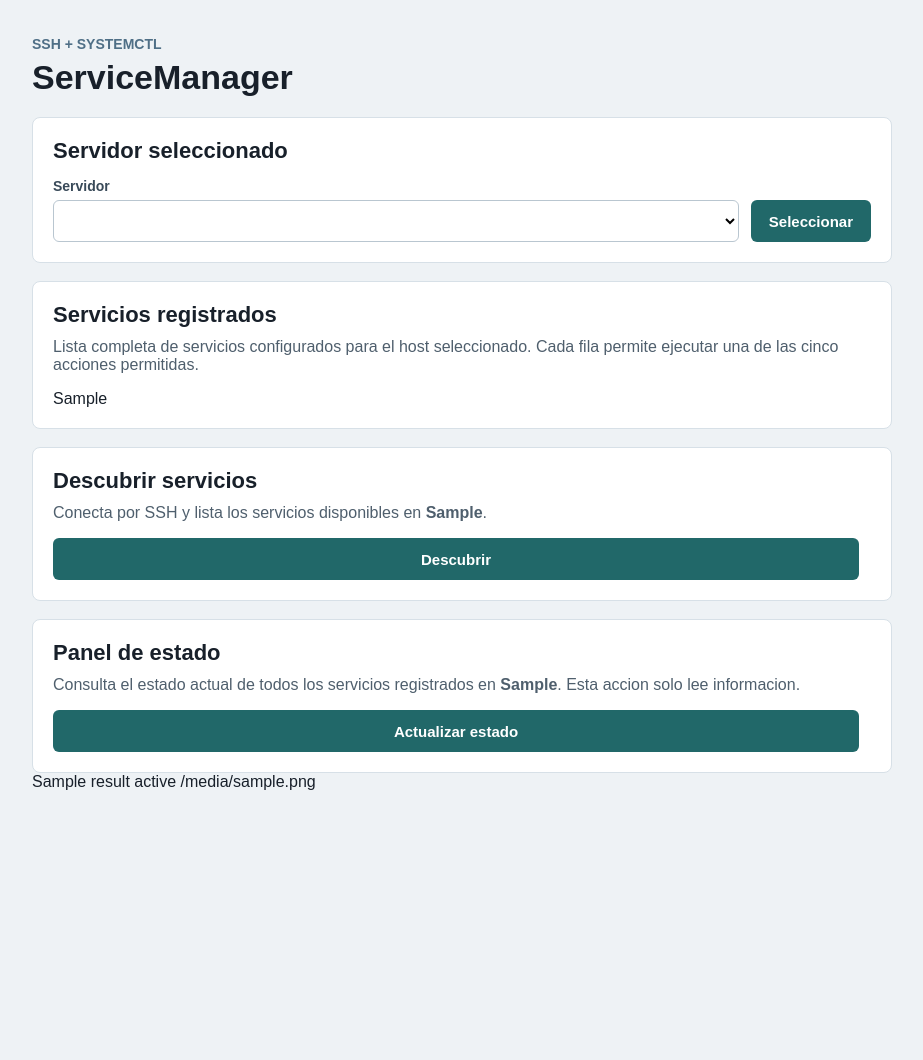
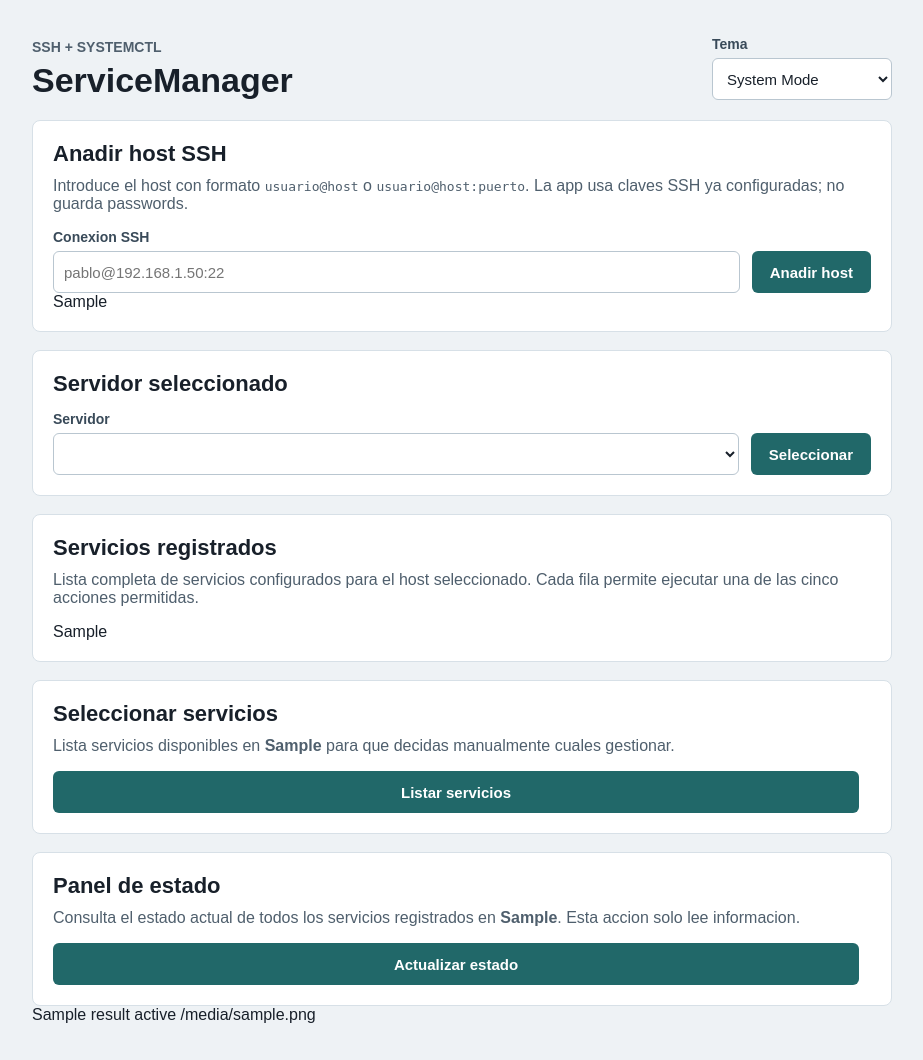
Before and after one commit to Pabldi08/ServiceManager, a Python web app: template templates/index.html in a window 1280 px wide. Shown: the whole page, without its empty margins (178-1101 px from the left). Before the commit the page ends 790 px from the top, so only its background shows below. Run offline with Jinja, Linux system fonts and the light colour scheme; the template is opened without the code that fills it: most values are stand-ins (such as "Sample title", 1, 10 or a date in 2020); lists and menus that the app fills with data are empty.

Commit message:
mejorar gestión de hosts, persistencia y accesibilidad
- Migración de configuración estática a persistencia editable desde la UI. - Implementación de selector de tema (claro, oscuro, sistema) con localStorage. - Añadida funcionalidad para agregar hosts SSH manualmente (usuario@host) sin contraseñas. - Cambio de descubrimiento automático por gestión manual de servicios mediante 'systemctl'. - Refactorización de la interfaz para mejorar la legibilidad y actualización del README.

```diff
--- a/app/remote.py
+++ b/app/remote.py
@@ -65,7 +65,7 @@
 
 def runRemoteSystemctl(hostName, action, serviceName):
     validateAction(action)
-    validateService(serviceName)
+    validateService(serviceName, hostName)
 
     return runRemoteCommand(
         hostName,
--- a/app/status.py
+++ b/app/status.py
@@ -15,7 +15,7 @@
 
 
 def getServiceStatus(hostName, serviceName):
-    validateService(serviceName)
+    validateService(serviceName, hostName)
 
     result = runRemoteCommand(
         hostName,
@@ -34,7 +34,7 @@
 def getServiceStatuses(hostName):
     statuses = []
 
-    for serviceKey, serviceName in getAllowedServices().items():
+    for serviceKey, serviceName in getAllowedServices(hostName).items():
         status = getServiceStatus(hostName, serviceName)
         status["key"] = serviceKey
         statuses.append(status)
--- a/static/styles.css
+++ b/static/styles.css
@@ -1,8 +1,60 @@
 :root {
+  --page-bg: #eef2f5;
+  --text: #18202a;
+  --muted: #4f5f6d;
+  --panel-bg: #ffffff;
+  --border: #d7e0e7;
+  --soft-border: #edf1f4;
+  --field-bg: #ffffff;
+  --field-border: #b9c6d0;
+  --primary: #216869;
+  --primary-hover: #195354;
+  --secondary: #394a59;
+  --secondary-hover: #25313c;
+  --code-bg: #111827;
+  --code-text: #e5e7eb;
   color-scheme: light;
   font-family: Arial, Helvetica, sans-serif;
-  background: #eef2f5;
-  color: #18202a;
+  background: var(--page-bg);
+  color: var(--text);
+}
+
+:root[data-theme="dark"] {
+  --page-bg: #111827;
+  --text: #f3f4f6;
+  --muted: #cbd5e1;
+  --panel-bg: #1f2937;
+  --border: #374151;
+  --soft-border: #334155;
+  --field-bg: #111827;
+  --field-border: #64748b;
+  --primary: #2dd4bf;
+  --primary-hover: #14b8a6;
+  --secondary: #475569;
+  --secondary-hover: #64748b;
+  --code-bg: #020617;
+  --code-text: #f8fafc;
+  color-scheme: dark;
+}
+
+@media (prefers-color-scheme: dark) {
+  :root[data-theme="system"] {
+    --page-bg: #111827;
+    --text: #f3f4f6;
+    --muted: #cbd5e1;
+    --panel-bg: #1f2937;
+    --border: #374151;
+    --soft-border: #334155;
+    --field-bg: #111827;
+    --field-border: #64748b;
+    --primary: #2dd4bf;
+    --primary-hover: #14b8a6;
+    --secondary: #475569;
+    --secondary-hover: #64748b;
+    --code-bg: #020617;
+    --code-text: #f8fafc;
+    color-scheme: dark;
+  }
 }
 
 * {
@@ -11,6 +63,8 @@
 
 body {
   margin: 0;
+  background: var(--page-bg);
+  color: var(--text);
 }
 
 .app {
@@ -19,12 +73,16 @@
 }
 
 .app-header {
+  display: flex;
+  justify-content: space-between;
+  gap: 16px;
+  align-items: end;
   margin-bottom: 20px;
 }
 
 .app-header p {
   margin: 0 0 6px;
-  color: #4f6f86;
+  color: var(--muted);
   font-size: 14px;
   font-weight: 700;
   text-transform: uppercase;
@@ -35,10 +93,14 @@
   font-size: 34px;
 }
 
+.theme-control {
+  min-width: 180px;
+}
+
 .panel,
 .result {
-  background: #ffffff;
-  border: 1px solid #d7e0e7;
+  background: var(--panel-bg);
+  border: 1px solid var(--border);
   border-radius: 8px;
   padding: 20px;
 }
@@ -54,7 +116,7 @@
 
 .panel p {
   margin: -4px 0 16px;
-  color: #4f5f6d;
+  color: var(--muted);
 }
 
 form {
@@ -105,21 +167,22 @@
 .service-actions button {
   min-height: 36px;
   padding: 0 10px;
-  background: #394a59;
+  background: var(--secondary);
   font-size: 13px;
 }
 
 .service-actions button:hover {
-  background: #25313c;
+  background: var(--secondary-hover);
 }
 
 label {
   display: block;
-  color: #394a59;
+  color: var(--secondary);
   font-size: 14px;
   font-weight: 700;
 }
 
+input,
 select,
 button {
   width: 100%;
@@ -130,14 +193,23 @@
 
 select {
   margin-top: 6px;
-  border: 1px solid #b9c6d0;
-  background: #ffffff;
+  border: 1px solid var(--field-border);
+  background: var(--field-bg);
+  color: var(--text);
+  padding: 0 10px;
+}
+
+input {
+  margin-top: 6px;
+  border: 1px solid var(--field-border);
+  background: var(--field-bg);
+  color: var(--text);
   padding: 0 10px;
 }
 
 button {
   border: 0;
-  background: #216869;
+  background: var(--primary);
   color: #ffffff;
   cursor: pointer;
   font-weight: 700;
--- /dev/null
+++ b/static/theme.js
@@ -0,0 +1,23 @@
+const STORAGE_KEY = "serviceManagerTheme";
+const themeSelect = document.getElementById("theme-select");
+
+function applyTheme(theme) {
+  document.documentElement.dataset.theme = theme;
+}
+
+function loadTheme() {
+  return localStorage.getItem(STORAGE_KEY) || "system";
+}
+
+function saveTheme(theme) {
+  localStorage.setItem(STORAGE_KEY, theme);
+  applyTheme(theme);
+}
+
+const currentTheme = loadTheme();
+applyTheme(currentTheme);
+
+if (themeSelect) {
+  themeSelect.value = currentTheme;
+  themeSelect.addEventListener("change", () => saveTheme(themeSelect.value));
+}
--- a/templates/index.html
+++ b/templates/index.html
@@ -1,9 +1,10 @@
 <!doctype html>
-<html lang="es">
+<html lang="es" data-theme="system">
   <head>
     <meta charset="utf-8">
     <meta name="viewport" content="width=device-width, initial-scale=1">
     <title>ServiceManager</title>
+    <script src="/static/theme.js" defer></script>
     <link rel="stylesheet" href="/static/styles.css">
   </head>
   <body>
@@ -13,7 +14,29 @@
           <p>SSH + systemctl</p>
           <h1>ServiceManager</h1>
         </div>
+        <div class="theme-control">
+          <label for="theme-select">Tema</label>
+          <select id="theme-select" name="theme">
+            <option value="system">System Mode</option>
+            <option value="light">Light Mode</option>
+            <option value="dark">Dark Mode</option>
+          </select>
+        </div>
       </header>
+
+      <section class="panel">
+        <h2>Anadir host SSH</h2>
+        <p>Introduce el host con formato <code>usuario@host</code> o <code>usuario@host:puerto</code>. La app usa claves SSH ya configuradas; no guarda passwords.</p>
+        <form method="post" action="/hosts" class="host-form">
+          <div class="field">
+            <label for="host-input">Conexion SSH</label>
+            <input id="host-input" name="host_input" placeholder="pablo@192.168.1.50:22" required>
+          </div>
+
+          <button type="submit">Anadir host</button>
+        </form>
+        {{ host_list }}
+      </section>
 
       <section class="panel">
         <h2>Servidor seleccionado</h2>
@@ -38,12 +61,12 @@
       </section>
 
       <section class="panel discovery-panel">
-        <h2>Descubrir servicios</h2>
-        <p>Conecta por SSH y lista los servicios disponibles en <strong>{{ selected_host }}</strong>.</p>
+        <h2>Seleccionar servicios</h2>
+        <p>Lista servicios disponibles en <strong>{{ selected_host }}</strong> para que decidas manualmente cuales gestionar.</p>
         <form method="post" action="/discover" class="discover-form">
           <input type="hidden" name="host" value="{{ selected_host }}">
 
-          <button type="submit">Descubrir</button>
+          <button type="submit">Listar servicios</button>
         </form>
       </section>
 
```
Also changed, not shown: other parts of static/styles.css (+25 -12 lines), NOTES.md (+8 -0 lines), app/config.py (+8 -51 lines), app/discovery.py (+6 -2 lines), app/hosts.py (added, +39 -0 lines), app/services.py (+7 -7 lines), app/storage.py (added, +80 -0 lines), app/views.py (+21 -5 lines), app/web.py (+45 -5 lines), tests/test_services.py (+93 -113 lines), README.md, 1 other file.
